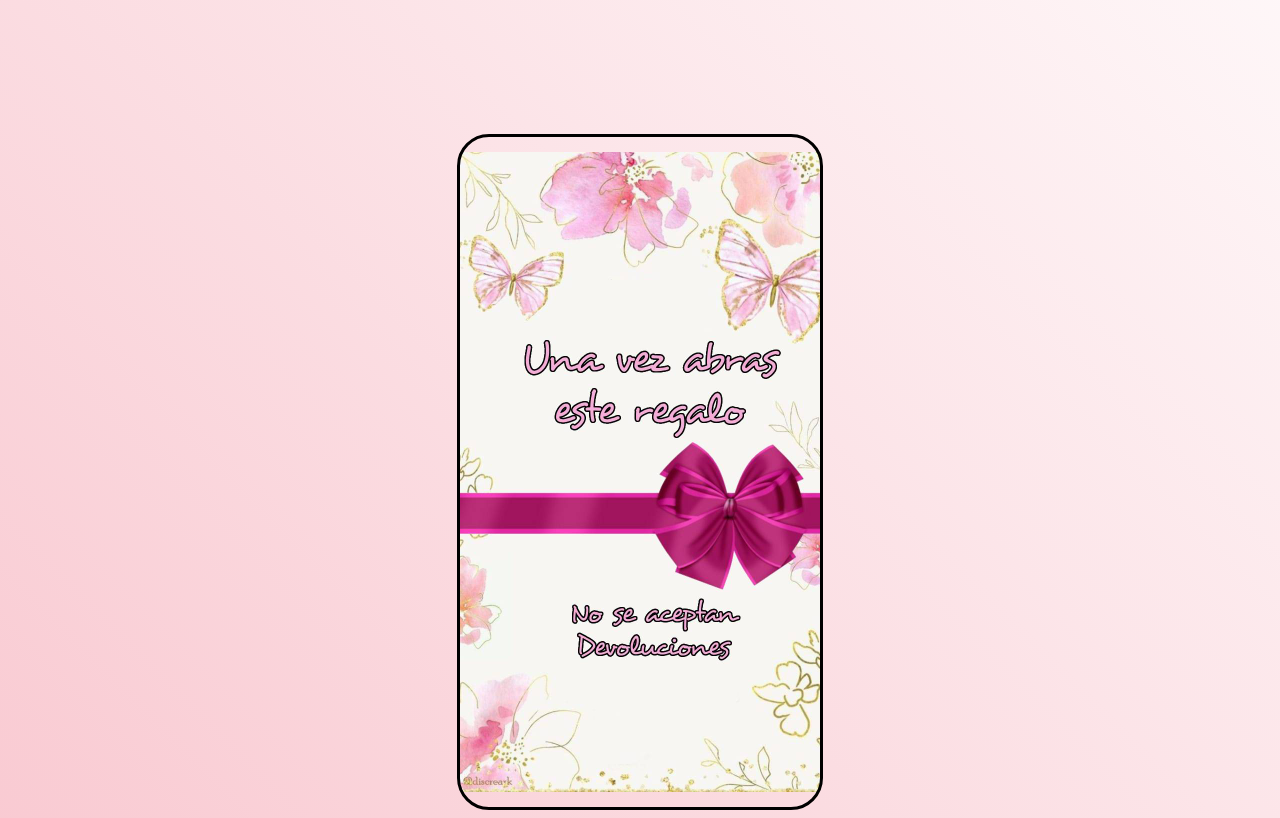
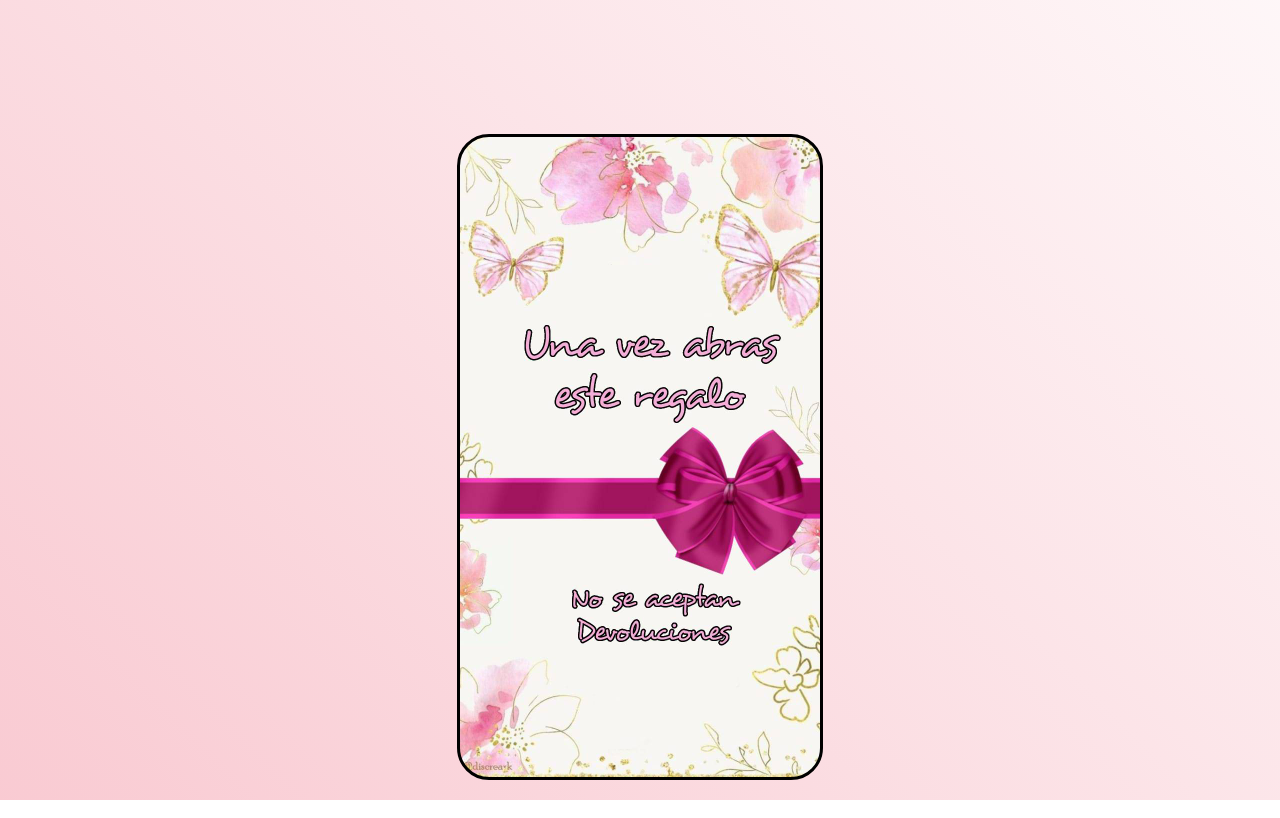
Before and after one commit to UnitumCode/RegaloSorpresa, a plain HTML site: page index.html in a window 1280 px wide. Drawn offline with Linux system fonts and the light colour scheme.

Commit message:
ajuste comlete
a

```diff
--- a/style.css
+++ b/style.css
@@ -7,7 +7,7 @@
 }
 .content{
     background-image: url(assets/bg1.jpg);
-    height: 670px;
+    height: 640px;
     width: 360px;
     border: solid;
     background-size:contain;
```
